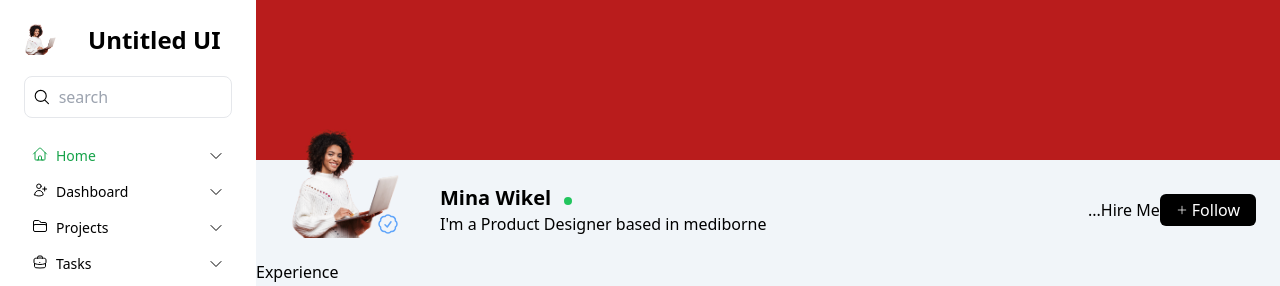
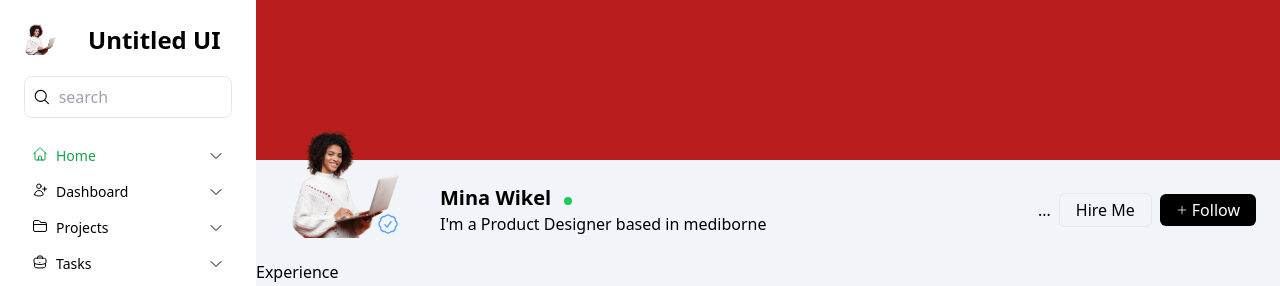
Before and after one commit to Ilesanmi-Erioluwa-Victor/user-profile-nextjs, a Next.js app: page / in a window 1280 px wide. Shown: the top 286 px of the page. Built offline with nearby package versions, Linux system fonts and the light colour scheme; a web font is replaced by a local one.

Commit message:
First commit of the day

```diff
--- a/src/components/Content/User.tsx
+++ b/src/components/Content/User.tsx
@@ -27,9 +27,11 @@ const User = () => {
         </div>
       </div>
 
-      <div className="flex items-center justify-between">
+      <div className="flex items-center justify-between gap-2">
         <button>...</button>
-        <button>Hire Me</button>
+        <button className="flex items-center bg-transparent text-black border px-4 py-1 rounded-md">
+          Hire Me
+        </button>
         <button className="flex gap-1 items-center bg-black text-white px-4 py-1 rounded-md">
           <PlusIcon className="w-3 h-3 text-white" /> Follow
         </button>
```
